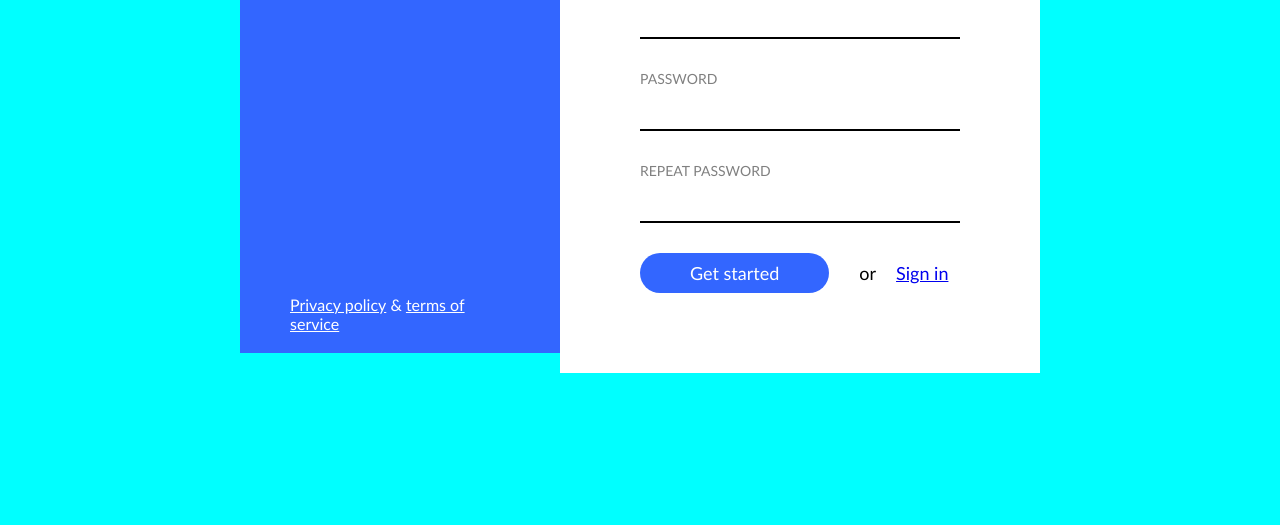
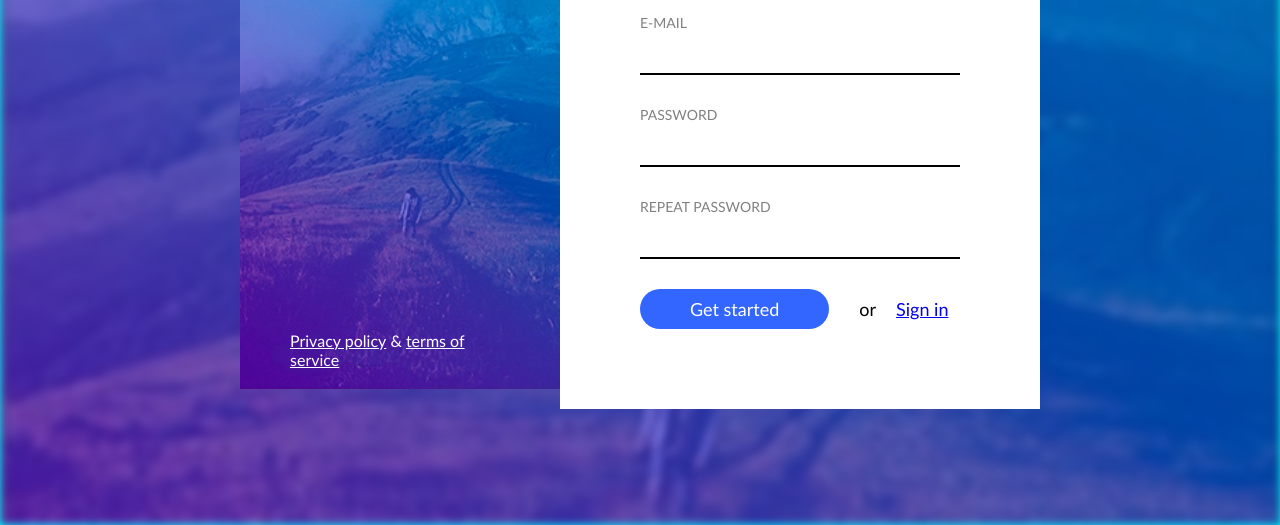
Before and after one commit to Every1CanWriteACode/4projektaspakeistas, a plain HTML site: page index.html in a window 1280 px wide. Shown: the part 275-800 px from the top of the page. Drawn offline with Linux system fonts and the light colour scheme.

Commit message:
background

```diff
--- a/css/custom.css
+++ b/css/custom.css
@@ -1,20 +1,35 @@
 body{
     background-color: aqua;
 }
-
+.background{
+    display: inline-block;
+    width: 100%;
+    height: 100vh;
+    background-image: url(../img/laukai.png);
+    background-repeat: no-repeat;
+    background-size: cover;
+    background-position: center;
+    filter: blur(4px);
+}
 .container{
     display: inline-block;
     width: 800px;
-    margin-top: 80px;
-    margin-left: calc(50% - 400px);
 
-    position: relative;
+    position: absolute;
+    top: 50%;
+    left: 50%;
+    transform: translate(-50%, -50%);
+
 }
     .left{
         display: inline-block;
         width: 40%;
         padding: 40px;
         background-color: #36F;
+        background-image: url(../img/laukai.png);
+        background-repeat: no-repeat;
+        background-size: cover;
+        background-position: center;
         color: #fff;
 
         position: absolute;
--- a/index.html
+++ b/index.html
@@ -9,6 +9,7 @@
     <link rel="stylesheet" href="./css/custom.css">
 </head>
 <body>
+    <div class="background"></div>
     <div class="container">
         <div class="left">
             <h1>Sign up</h1>
@@ -19,7 +20,7 @@
             </footer>
         </div>
         <div class="right">
-            <div class="x">x</div>
+            <div class= "x">x</div>
             <form>
                 <div class="form-row">
                     <label for="username">Username</label>
```
